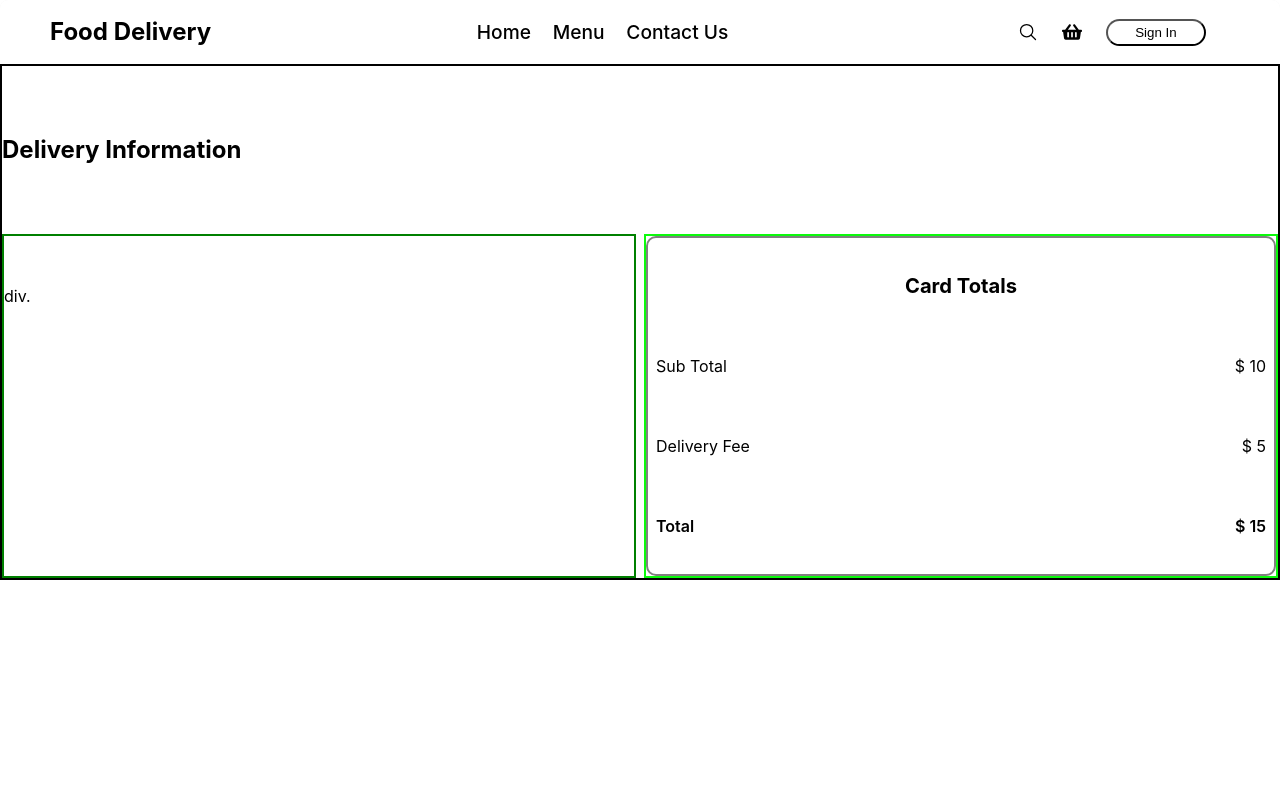
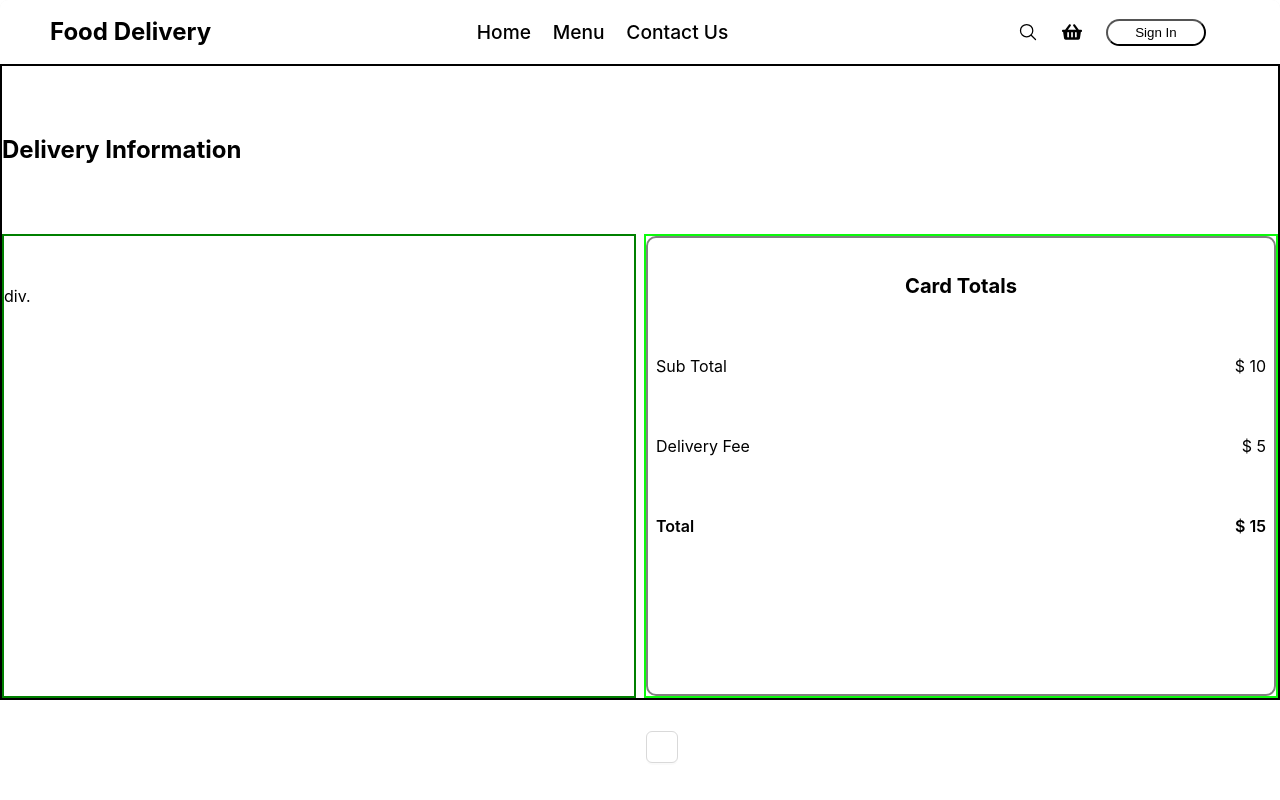
Before and after one commit to SyedMuhammadIzaan/FoodDeliveryApp, a React (Vite) app: page /add-to-cart/delivery-info in a window 1280 px wide. Shown: the top 800 px of the page. Built offline with nearby package versions, Linux system fonts and the light colour scheme.

Commit message:
add buttonComp inside the DeliveryInformation Component

```diff
--- a/src/pages/DeliveryInformation.jsx
+++ b/src/pages/DeliveryInformation.jsx
@@ -1,3 +1,4 @@
+import ButtonComp from "../components/ButtonComp"
 import TotalBill from "../components/TotalBill"
 import "../style/clientLayoutComponent.scss"
 const DeliveryInformation = () => {
@@ -20,7 +21,7 @@ const DeliveryInformation = () => {
                 <div className="total-bill">
                     <TotalBill />
                     <div className="proceed-to-payment-btn">
-
+                        <ButtonComp />
                     </div>
                 </div>
             </div>
```
